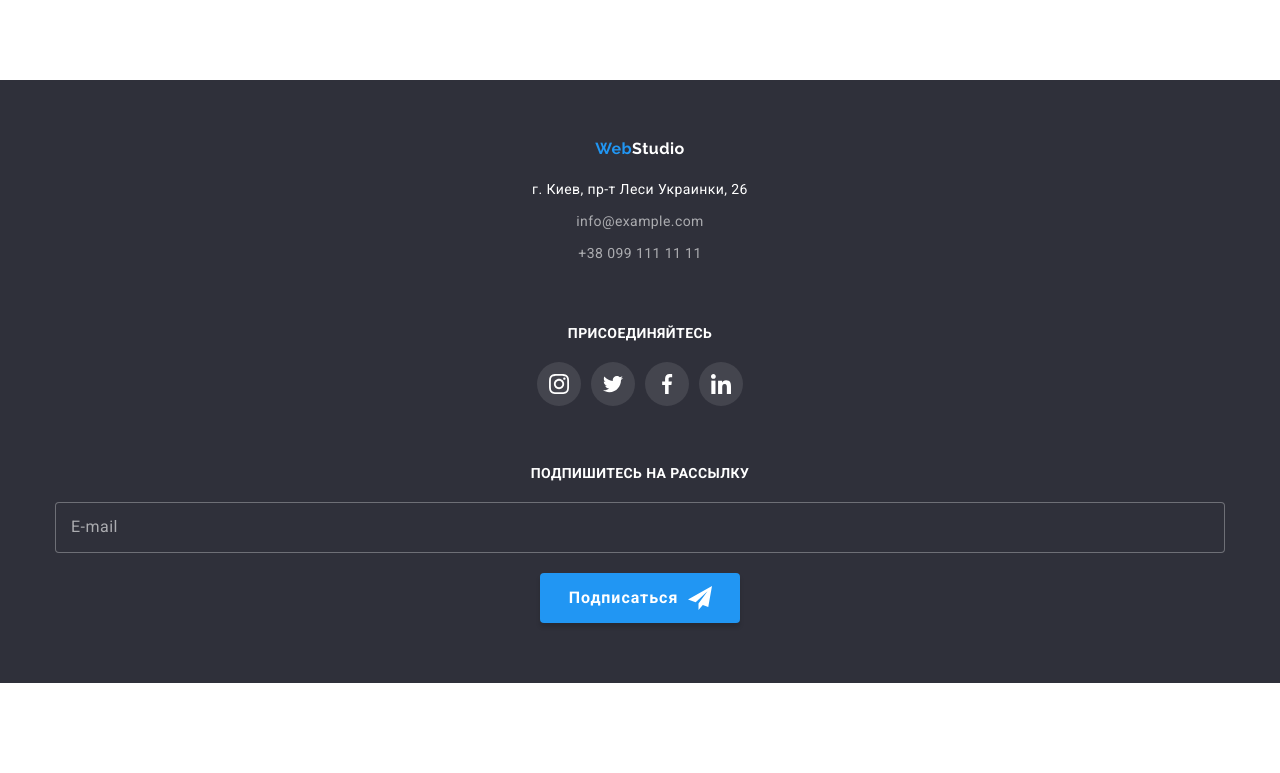
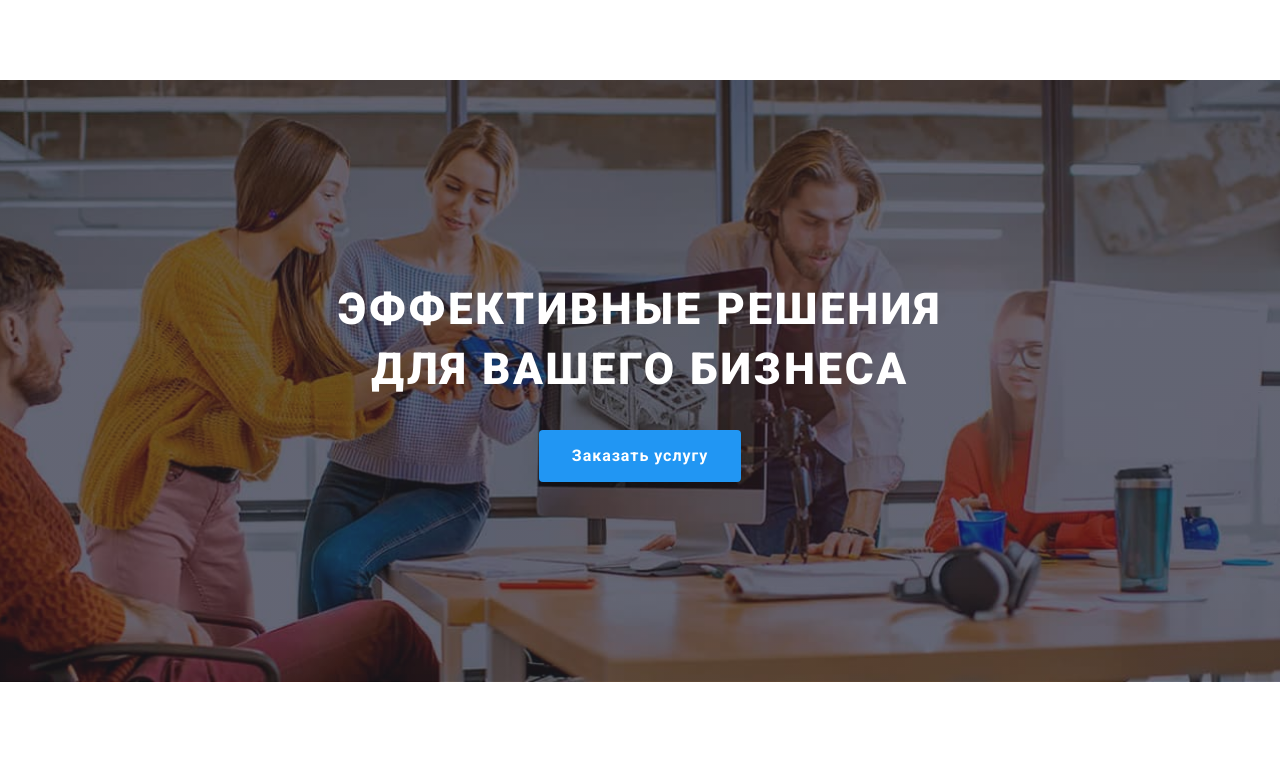
Before and after one commit to Oleksandr14/goit-markup-hw-08, a plain HTML site: page index.html in a window 1280 px wide. Shown: the top 773 px of the page. Drawn offline with nearby package versions, Linux system fonts and the light colour scheme.

Commit message:
Footer done

```diff
--- a/index.html
+++ b/index.html
@@ -72,7 +72,7 @@
 
   <main class="main">
       <!-------------------------- Герой ------------------------------------->
-<!--
+
       <section class="hero">
         <div class="container">
           <h1 class="hero__title">
@@ -81,11 +81,11 @@
           </h1>
           <button type="button" class="button" data-modal-open>Заказать услугу</button>
         </div>
-      </section>-->
+      </section>
 
       <!------------------ Преимущества ----------------->
 
-      <!-- <section class="section main__section-preference">
+       <section class="section main__section-preference">
         <div class="container">
           <ul class="feature-list list">
             <li class="feature-list__item feature-list__item--antenna">
@@ -114,11 +114,11 @@
             </li>
           </ul>
         </div>
-      </section>---->
+      </section>
 
       <!-------------------------- Чем мы занимаемся ---------------------------->
 
-      <!--- <section class="section main__section-profession">
+      <section class="section main__section-profession">
         <div class="container">
           <h2 class="section__title">Чем мы занимаемся</h2>
           <ul class="profession-list list">
@@ -142,10 +142,10 @@
             </li>
           </ul>
         </div>
-      </section>--->
+      </section>
 
       <!--------------------- Наша команда ------------------->
- <!---
+
       <section class="section main__section-team">
         <div class="container">
           <h2 class="section__title">Наша команда</h2>
@@ -413,11 +413,11 @@
           </ul>
         </div>
       </section>
-      --->
+
 
       <!-------------------Постоянные клиенты-------------------->
 
-      <!-- <section class="section">
+      <section class="section">
         <div class="container">
           <h2 class="section__title">Постоянные клиенты</h2>
           <ul class="clients list">
@@ -466,12 +466,13 @@
           </ul>
         </div>
       </section>
-    </main>--->
+    </main>
 
     <!--------------------------------- Футер --------------------------->
 
     <footer class="footer">
       <div class="container footer__container">
+        <div class="footer-tablet">
           <div class="footer-div">
 
             <a href="" class="logo logo--footer-color">
@@ -528,6 +529,7 @@
               </li>
             </ul>
           </div>
+        </div>
 
         <div class="container-form">
           <h3 class="container-form__title">Подпишитесь на рассылку</h3>
@@ -539,12 +541,13 @@
               placeholder="E-mail"
               class="form-footer__email"
             />
-            <div class="form-footer__container">
-              <button type="submit" class="form-footer__button">Подписаться</button>
+
+              <button type="submit" class="form-footer__button">Подписаться
               <svg class="form-footer__icon" width="24" height="24">
                 <use href="./images/icons.svg#icon-icon-footer"></use>
               </svg>
-            </div>
+              </button>
+
           </form>
         </div>
       </div>
--- a/sass/components/_logo.scss
+++ b/sass/components/_logo.scss
@@ -1,8 +1,6 @@
 .logo {
   font-family: Raleway, Roboto, Aileron, sans-serif;
   font-weight: 700;
-  /*font-size: 26px;
-  line-height: 1.19;*/
   letter-spacing: 0.03em;
   text-decoration: none;
   color: var(--logo-color);
@@ -10,6 +8,15 @@
     font-size: 24px;
     line-height: 1.16;
     text-align: center;
+  }
+  @media screen and (min-width: 768px) {
+    font-size: 24px;
+    line-height: 1.16;
+    text-align: center;
+  }
+  @media screen and (min-width: 1200px) {
+    font-size: 26px;
+    line-height: 1.19;
   }
 }
 
--- a/sass/layout/_footer.scss
+++ b/sass/layout/_footer.scss
@@ -5,14 +5,32 @@
   padding-bottom: 60px;
 
   &__container {
-    /*display: flex;
-    align-items: baseline;*/
+    @media screen and (max-width: 1199px) {
       text-align: center;
+    }
+
+    @media screen and (min-width: 1200px) {
+      display: flex;
+      align-items: baseline;
+    }
+  }
+}
+
+.footer-tablet {
+  @media screen and (min-width: 768px) and (max-width: 1199px) {
+    display: flex;
+    justify-content: space-around;
+  }
+  @media screen and (min-width: 1200px) {
+    display: flex;
+    align-items: baseline;
   }
 }
 
 .footer-div {
+  @media screen and (max-width: 1200px) {
     margin-bottom: 60px;
+  }
 }
 
 /*---------------------------Лого-------------------------------------*/
@@ -57,8 +75,13 @@
 /*--------Присоединяйтесь-футер------*/
 
 .networks {
+  @media screen and (max-width: 1199px) {
     margin-bottom: 60px;
-  /*margin-left: 70px;*/
+  }
+
+  @media screen and (min-width: 1200px) {
+    margin-left: 70px;
+  }
 }
 
 .networks__title {
@@ -103,7 +126,9 @@
 /*------------Подпишитесь на рассылку-----------*/
 
 .container-form {
-  /*margin-left: 93px;*/
+  @media screen and (min-width: 1200px) {
+    margin-left: 93px;
+  }
 
   &__title {
     margin-bottom: 20px;
@@ -112,15 +137,22 @@
     letter-spacing: 0.03em;
     text-transform: uppercase;
     color: var(--white-color);
+
+    @media screen and (min-width: 1200px) {
+      text-align: start;
+    }
   }
 }
 
-.form-footer__email {
+.form-footer {
+  @media screen and (min-width: 1200px) {
+    display: flex;
+  }
+  &__email {
     width: 100%;
     margin-bottom: 20px;
     outline: none;
     padding: 15px;
-  /*width: 358px;*/
     background-color: var(--third-background-color);
     border: 1px solid rgba(255, 255, 255, 0.3);
     box-sizing: border-box;
@@ -138,29 +170,43 @@
 
       color: rgba(255, 255, 255, 0.6);
     }
+
+    @media screen and (min-width: 768px) and (max-width: 1199px) {
+      width: 450px;
+      margin: 0 auto 20px;
     }
 
-.form-footer__container {
-  position: relative;
-  display: inline-block;
-  /*margin-left: 12px;*/
+    @media screen and (min-width: 1200px) {
+      width: 358px;
+      margin-bottom: 0;
+    }
+  }
 }
 
 .form-footer__button {
+  position: relative;
+  display: block;
+  min-width: 200px;
+  height: 50px;
+  margin: 0 auto;
+
   padding-right: 61px;
   padding-left: 28px;
-  min-width: 200px;
-  height: 50px;
+  border: 1px solid transparent;
+  background-color: var(--accent-color);
+  box-shadow: 0px 4px 4px rgba(0, 0, 0, 0.15);
+  border-radius: 4px;
+
   cursor: pointer;
   font-weight: 700;
   font-size: 16px;
   line-height: 1.87;
   letter-spacing: 0.06em;
   color: var(--white-color);
-  border: 1px solid transparent;
-  background-color: var(--accent-color);
-  box-shadow: 0px 4px 4px rgba(0, 0, 0, 0.15);
-  border-radius: 4px;
+
+  @media screen and (min-width: 1200px) {
+    margin-left: 12px;
+  }
 }
 
 .form-footer__icon {
```
Also changed, not shown: css/main.css, css/main.min.css, 2 other files. Lines whose indentation alone changed are shown as unchanged.
